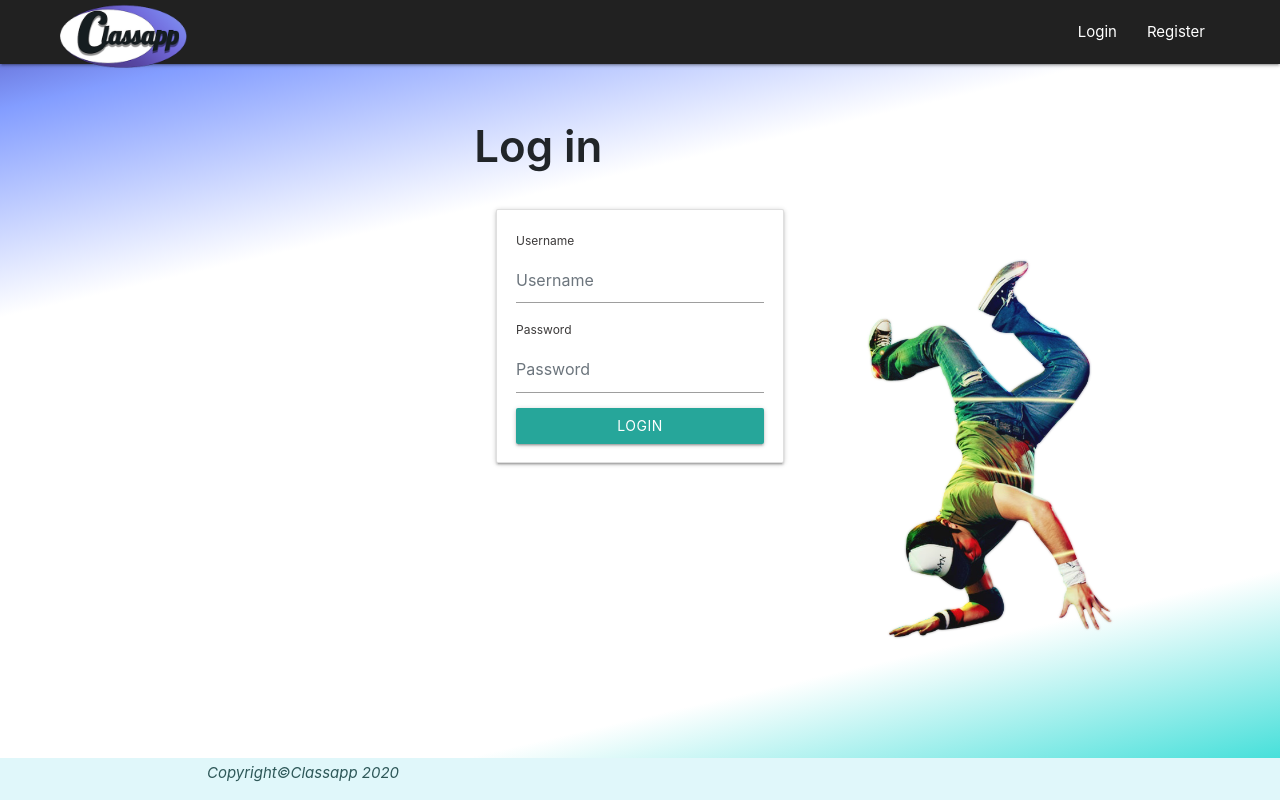
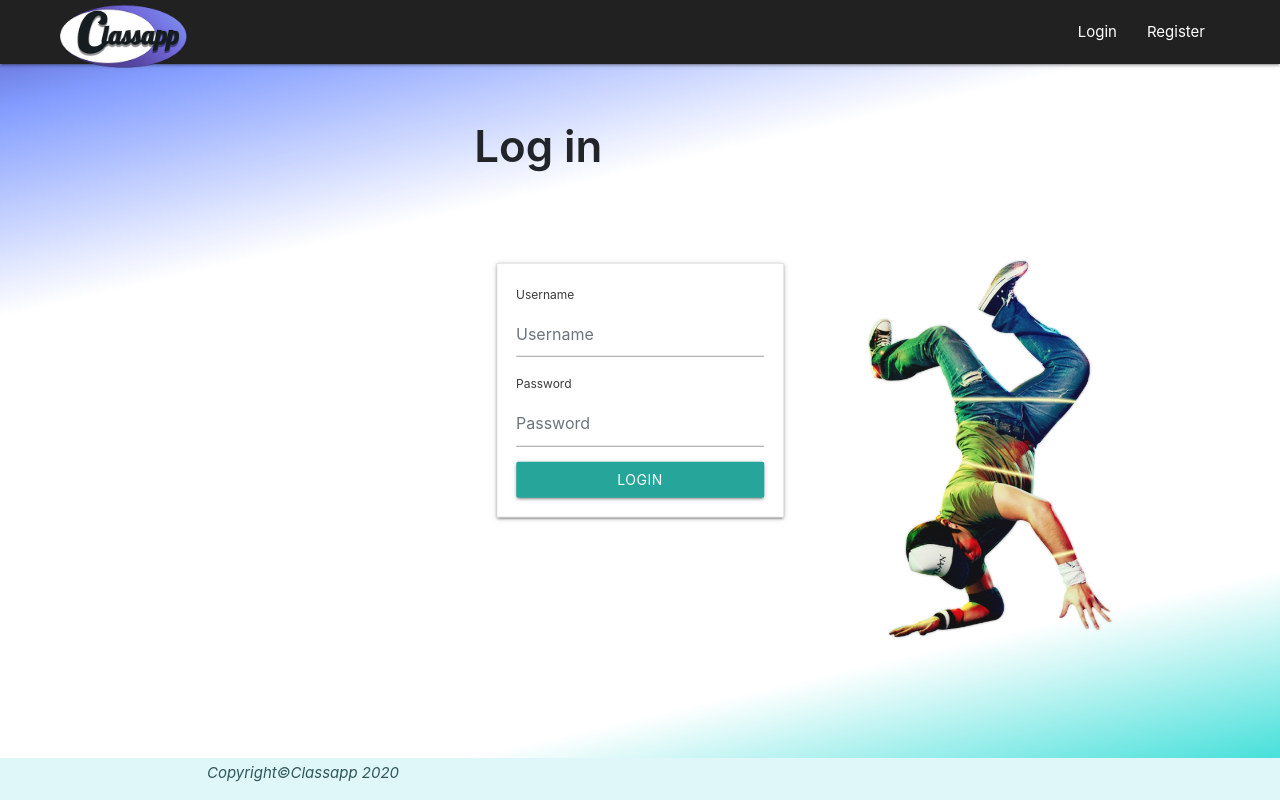
Before and after one commit to Junon72/Milestone3, a Flask app: page / in a window 1280 px wide. Run offline with Flask 2, Linux system fonts and the light colour scheme; data that the repository does not hold is empty; some libraries are stand-ins or nearby versions.

Commit message:
Corrected the fileds in README and adde dregistration instructions for the case it is not clear. Positioned the login and registration card to the page middel to eventually fix the background images positiong on different device sizes.

```diff
--- a/static/css/main.css
+++ b/static/css/main.css
@@ -45,11 +45,14 @@ main {
 }
 
 .login-card {
-    position: absolute;
+    position: fixed;
     z-index: 800;
-    left: 0;
-    right: 0;
+    top: 50%;
+    left: 50%;
+    transform: translate(-50%, -50%);
+    -webkit-transform: translate(-50%, -50%);
 }
+
 .required-notice {
     color: rgb(3, 109, 138);
     font-size: .8rem;
@@ -236,7 +239,7 @@ footer {
     padding: 0;
 }
 
-/* PASSWORD INFO */
+/* PASSWORD INFO CARD CONTENT*/
 
 .password-label {
     display: inline-block;
--- a/templates/index.html
+++ b/templates/index.html
@@ -9,7 +9,7 @@
 	</div>
 	<img src="/static/img/login.png" alt="A young man dancing acrobatically" id="login">
 	<div class="login-card">
-		<div class="row">
+		<div class="row login-row">
 			<div class="card mx-auto my-auto">
 				<div class="card-body">
 					<form method="POST" action="/user_auth" class="login-form">
```
Also changed, not shown: README.md.
